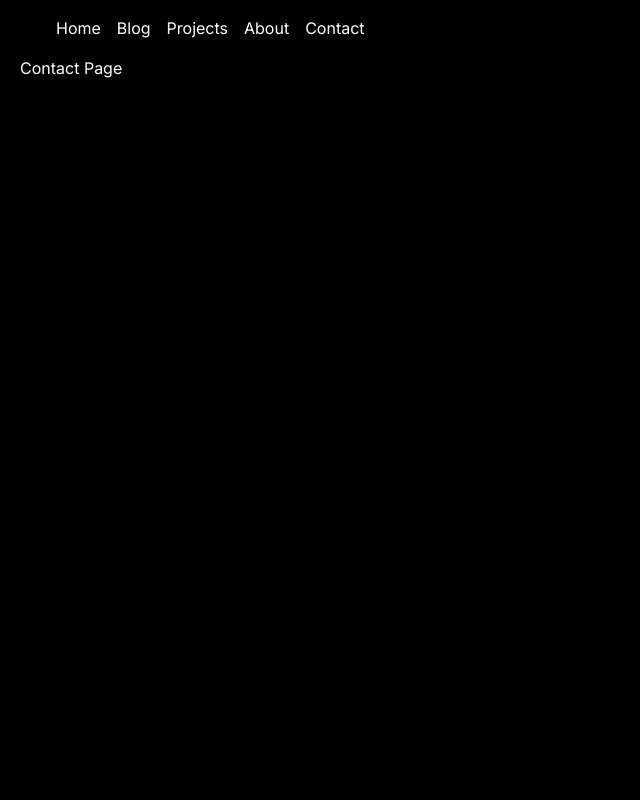
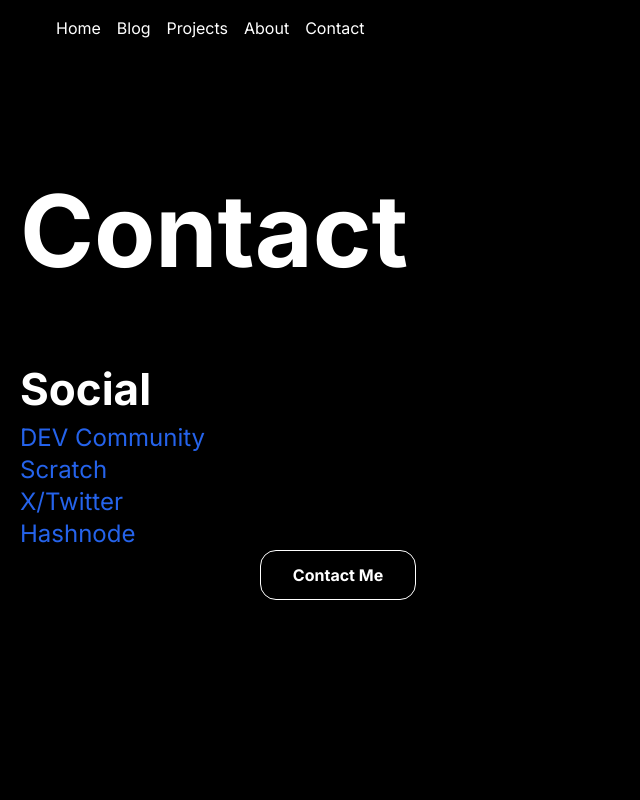
Before and after one commit to Infinity-Creation/blog-app, a Next.js app: page /contact in a window 1280 px wide. Shown: the top 800 px of the page, without its empty margins (0-640 px from the left). Built offline with nearby package versions, Linux system fonts and the light colour scheme.

Commit message:
created Projects on home

```diff
--- a/src/app/_components/HomeProjects.tsx
+++ b/src/app/_components/HomeProjects.tsx
@@ -2,7 +2,8 @@
 
 export function HomeProjects()  {
     return (
-
+      <section>
+        <h2  className="font-bold text-6xl text-center">Projects</h2>
             <section className="flex grid grid-rows-2 grid-cols-2 gap-[50px]">
                 <div className="p-[30px] border-[white] border-[1px] border-solid rounded-2xl">
                     <h3 className="text-center font-bold text-5xl">Average Age Calculator</h3>
@@ -34,6 +35,7 @@ This simple search bar utilizes CSS animations to create a visually engaging exp
             >Visit Project</a></div>
                 </div>
             </section>
+            </section>
 
 
 
--- a/src/app/_components/cta.tsx
+++ b/src/app/_components/cta.tsx
@@ -5,7 +5,7 @@ export function CallToAction() {
        <Container>
 
         <section className="bg-center">
-            <Image
+            {/* <Image
                 alt="3d form"
                 src="/assets/home/3d-lines.jpg"
                 fill
@@ -16,11 +16,11 @@ export function CallToAction() {
                 }}
 
 
-            />
+            /> */}
 
     <h1 className="text-8xl mt-[100px] font-bold">Alteca</h1>
-    <h2 className="font-bold text-5xl mb-[50px]">Explore Programming Tutorials, Reviews, and How-to-Guides</h2>
-    <div className="flex justify-center align-center">
+    <h2 className="font-bold text-5xl mb-[50px] mr-[300px]">Explore Programming Tutorials, Reviews, and How-to-Guides</h2>
+    <div className="flex align-center">
     <a href="/blog"className="mx-3 bg-black border-[1px] border-solid border-[white] rounded-2xl hover:bg-white hover:-translate-y-2 hover:text-black text-white font-bold py-3 px-12 lg:px-8 duration-500 transition mb-6 lg:mb-0 "
             >
 
--- a/src/app/contact/page.tsx
+++ b/src/app/contact/page.tsx
@@ -7,7 +7,23 @@ export default function Contact() {
     <section className="bg-neutral-950 text-white">
       <Container>
         <NavBar></NavBar>
-        <div>Contact Page</div>
+        <h1 className="text-8xl mt-[100px] font-bold">Contact</h1>
+        <h2 className="text-6xl mt-[50px] font-bold" >Social</h2>
+        <ul>
+          <li><a href="https://dev.to/alteca" className="text-2xl text-blue-600">DEV Community</a></li>
+          <li><a href="https://scratch.mit.edu/users/Infinity-creations/" className="text-2xl text-blue-600">Scratch</a></li>
+          <li><a href="https://x.com/@Alteca_xyz" className="text-2xl text-blue-600 ">X/Twitter</a></li>
+          <li><a href="https://alteca.hashnode.dev" className="text-2xl text-blue-600">Hashnode</a></li>
+          </ul>
+          <div className="flex flex-col lg:flex-row justify-center items-center lg:pl-4 lg:w-1/2">
+            <a
+              href="mailto:#"
+              className=" mx-3 bg-black border-[1px] border-solid border-[white] rounded-2xl hover:bg-white hover:-translate-y-2 hover:text-black text-white font-bold py-3 px-12 lg:px-8 duration-500 transition mb-6 lg:mb-0"
+            >
+              Contact Me
+            </a>
+            </div>
+
       </Container>
     </section>
   );
```
Also changed, not shown: src/app/blog/page.tsx (indentation only).
